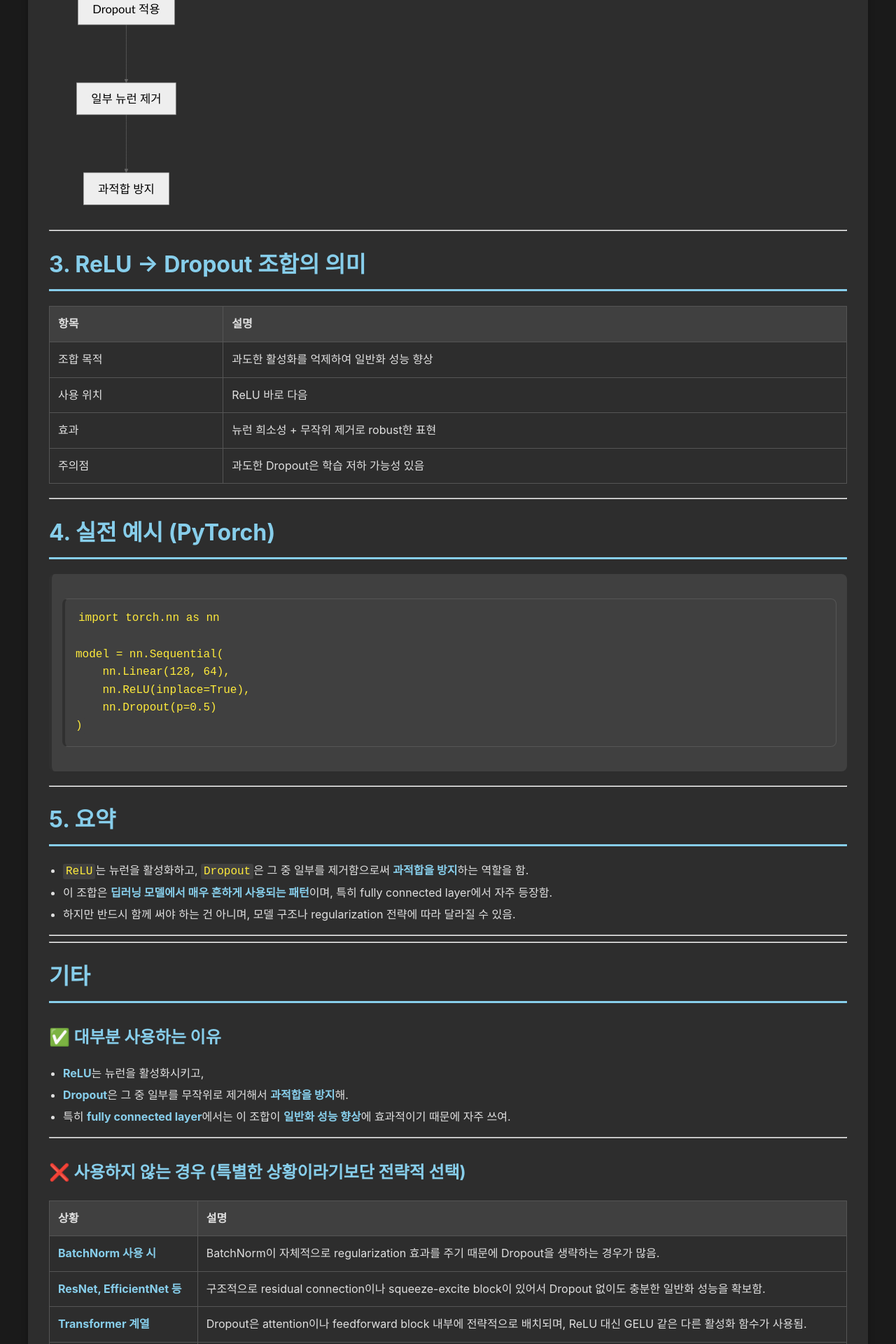
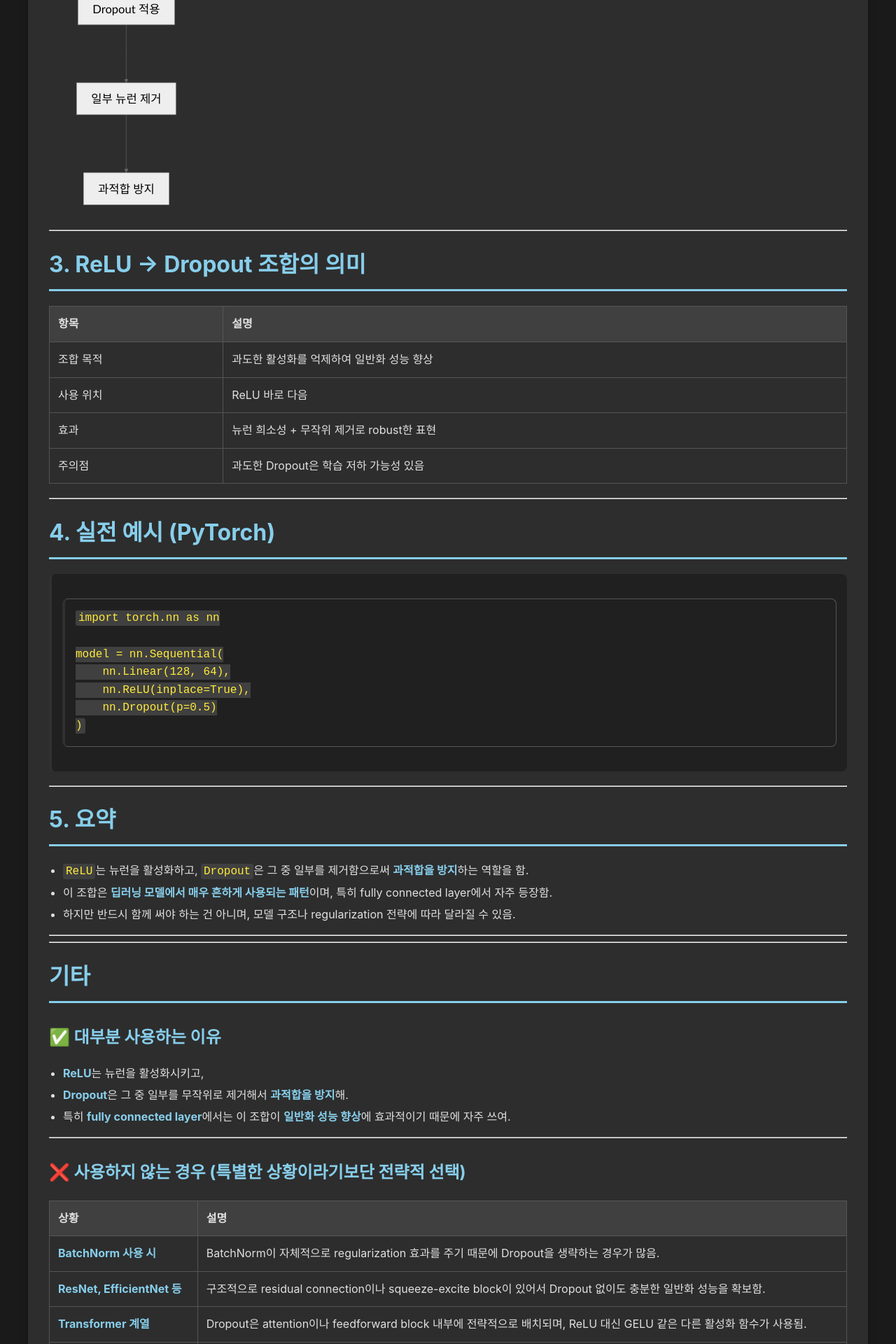
Before and after one commit to c0z0c/sprint_mission, a Jekyll site: the page built from 스터디/ReLU_Dropout_조합.md, in a window 1280 px wide. Shown: the part 1403-3323 px from the top of the page at 70% size. Built offline with Jekyll 4.4.1, drawn with Linux system fonts in a browser that asks for light colours.

Commit message:
마크다운 문서 코드 백그라운드 색 수정

```diff
--- a/_layouts/default.html
+++ b/_layouts/default.html
@@ -113,7 +113,7 @@
             font-size: 1.2em;
         }
         .highlight {
-            background-color: #404040;
+            background-color: #202020;
             color: #c8e6c9;
             padding: 15px;
             border-radius: 8px;
```
